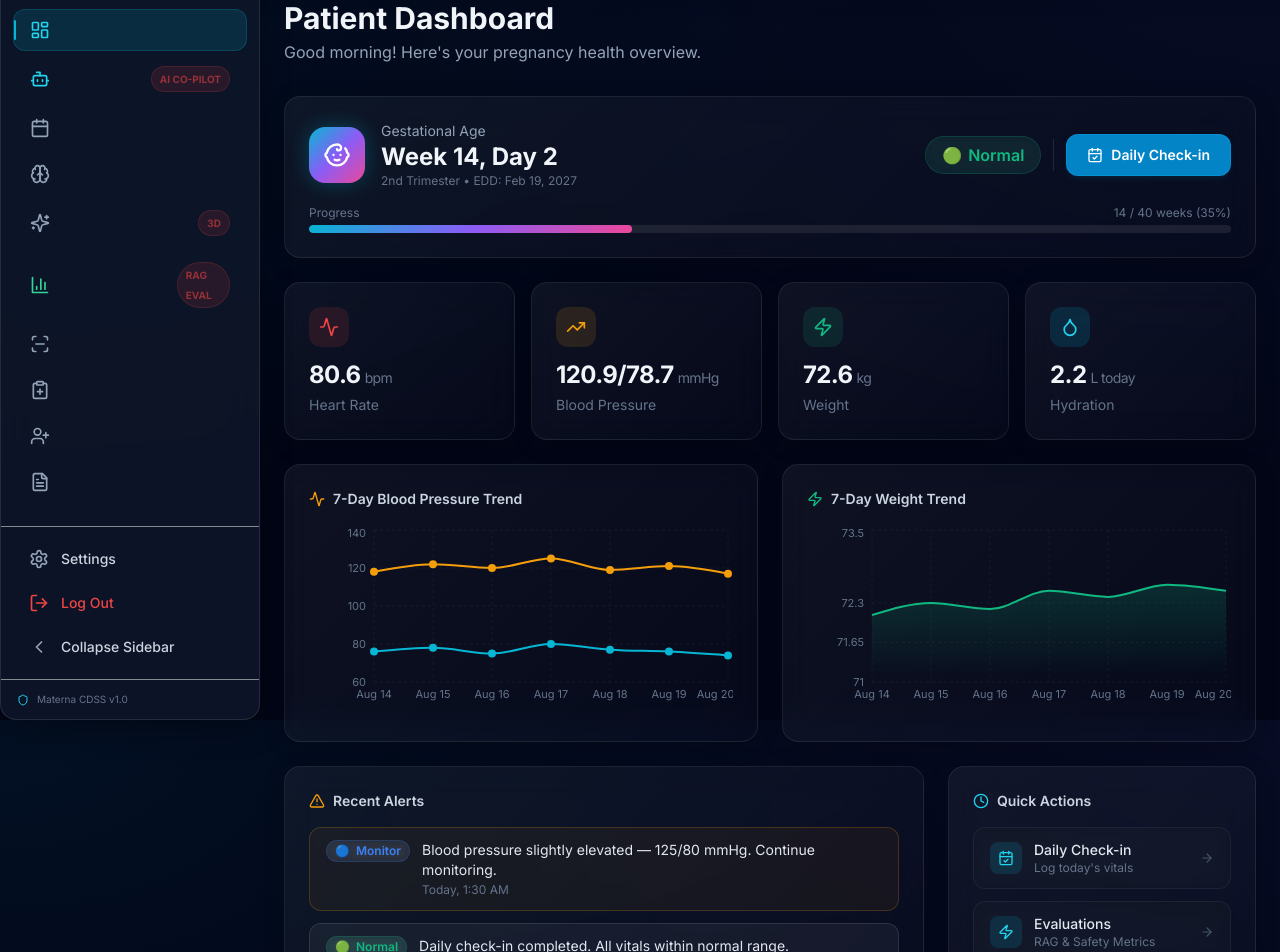
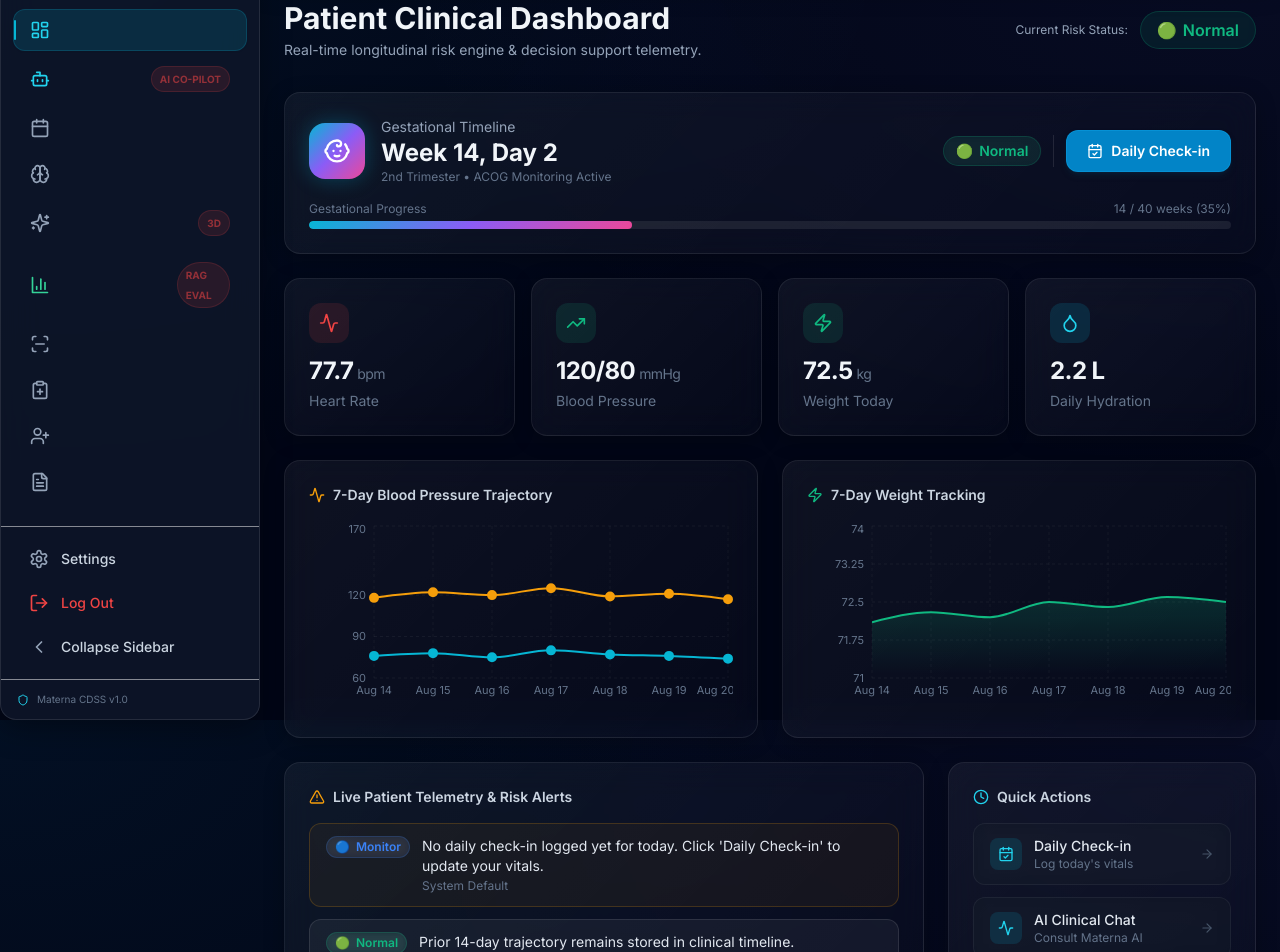
Before and after one commit to SayedELMASRY2/medical-system, a Next.js app in the folder frontend/: page /dashboard in a window 1280 px wide. Shown: the part 80-1032 px from the top of the page. Built offline with nearby package versions, Linux system fonts and the light colour scheme; sample sign-in values are in the browser's storage.

Commit message:
feat: make Dashboard dynamically compute patient risk, vitals, and alerts from live check-in vitals and OCR data

```diff
--- a/frontend/src/app/dashboard/page.tsx
+++ b/frontend/src/app/dashboard/page.tsx
@@ -103,10 +103,105 @@ function CustomTooltip({ active, payload, label }: any) {
    DASHBOARD PAGE
    ═══════════════════════════════════════════════════════ */
 export default function DashboardPage() {
-  const heartRate = useMockVital(78, 8, 2000);
-  const systolic = useMockVital(118, 12, 3000);
-  const diastolic = useMockVital(76, 8, 3500);
-  const weight = useMockVital(72.5, 0.3, 5000);
+  const [patientVitals, setPatientVitals] = useState<any>(null);
+  const [ocrLabs, setOcrLabs] = useState<any[]>([]);
+  const [riskLevel, setRiskLevel] = useState<"low" | "monitor" | "clinical_review" | "high">("low");
+  const [dynamicAlerts, setDynamicAlerts] = useState<Array<{ time: string; message: string; level: "low" | "monitor" | "clinical_review" | "high" }>>([]);
+
+  const heartRate = useMockVital(78, 4, 3000);
+
+  useEffect(() => {
+    if (typeof window !== "undefined") {
+      // 1. Read Daily Check-in Form Vitals
+      const storedVitals = localStorage.getItem("last_patient_vitals");
+      let vitalsObj: any = null;
+      if (storedVitals) {
+        try {
+          vitalsObj = JSON.parse(storedVitals);
+          setPatientVitals(vitalsObj);
+        } catch (e) {}
+      }
+
+      // 2. Read OCR Lab Dataset
+      const storedOcr = localStorage.getItem("patient_ocr_dataset");
+      let ocrList: any[] = [];
+      if (storedOcr) {
+        try {
+          ocrList = JSON.parse(storedOcr);
+          setOcrLabs(ocrList);
+        } catch (e) {}
+      }
+
+      // 3. Evaluate Clinical Risk Level
+      let calculatedLevel: "low" | "monitor" | "clinical_review" | "high" = "low";
+      const alerts: Array<{ time: string; message: string; level: "low" | "monitor" | "clinical_review" | "high" }> = [];
+
+      const sys = vitalsObj?.systolic ? Number(vitalsObj.systolic) : 120;
+      const dia = vitalsObj?.diastolic ? Number(vitalsObj.diastolic) : 80;
+      const headache = vitalsObj?.headache || "";
+      const vision = Boolean(vitalsObj?.visionChanges);
+      const abdo = Boolean(vitalsObj?.abdominalPain);
+      const bleeding = Boolean(vitalsObj?.vaginalBleeding);
+      const fetalMove = vitalsObj?.fetalMovement || "";
+
+      if (sys >= 140 || dia >= 90 || headache === "Severe/Unrelenting" || vision || abdo || bleeding || fetalMove === "Decreased" || fetalMove === "None") {
+        calculatedLevel = "high";
+        alerts.push({
+          time: "Today's Check-in",
+          message: `🚨 HIGH RISK: Blood pressure ${sys}/${dia} mmHg with ${headache || 'severe symptoms'}. Immediate clinical evaluation recommended.`,
+          level: "high",
+        });
+      } else if (sys >= 130 || dia >= 85 || headache === "Mild" || (vitalsObj?.swelling && vitalsObj.swelling.length > 1)) {
+        calculatedLevel = "monitor";
+        alerts.push({
+          time: "Today's Check-in",
+          message: `⚠️ Elevated parameters: Blood pressure ${sys}/${dia} mmHg. Continue close vital tracking.`,
+          level: "monitor",
+        });
+      } else if (vitalsObj) {
+        alerts.push({
+          time: "Today's Check-in",
+          message: `✅ Daily check-in logged: Blood pressure ${sys}/${dia} mmHg, weight ${vitalsObj.weight || 68} kg. All vitals stable.`,
+          level: "low",
+        });
+      }
+
+      // Add OCR alerts if available
+      if (ocrList.length > 0) {
+        alerts.push({
+          time: "Saved Lab Memory",
+          message: `📄 ${ocrList.length} OCR clinical report(s) integrated into gestational timeline.`,
+          level: "low",
+        });
+      }
+
+      if (alerts.length === 0) {
+        alerts.push({
+          time: "System Default",
+          message: "No daily check-in logged yet for today. Click 'Daily Check-in' to update your vitals.",
+          level: "monitor",
+        });
+      }
+
+      setRiskLevel(calculatedLevel);
+      setDynamicAlerts(alerts);
+    }
+  }, []);
+
+  const sysVal = patientVitals?.systolic ? Number(patientVitals.systolic) : 120;
+  const diaVal = patientVitals?.diastolic ? Number(patientVitals.diastolic) : 80;
+  const weightVal = patientVitals?.weight ? `${patientVitals.weight}` : "72.5";
+  const hydrationVal = patientVitals?.hydrationCups ? `${patientVitals.hydrationCups} cups` : "2.2 L";
+
+  // Dynamic BP Chart Data
+  const dynamicBPData = [...mockBPData];
+  if (patientVitals) {
+    dynamicBPData[dynamicBPData.length - 1] = {
+      date: "Today",
+      systolic: sysVal,
+      diastolic: diaVal,
+    };
+  }
 
   return (
     <div className="flex min-h-screen">
@@ -115,13 +210,19 @@ export default function DashboardPage() {
         <Header />
         <main className="p-6 max-w-7xl mx-auto">
           {/* ── Page Title ───────────────────────────── */}
-          <div className="mb-8 animate-fade-in">
-            <h1 className="text-3xl font-bold text-slate-100 mb-1">
-              Patient Dashboard
-            </h1>
-            <p className="text-slate-400">
-              Good morning! Here's your pregnancy health overview.
-            </p>
+          <div className="mb-8 animate-fade-in flex items-center justify-between flex-wrap gap-4">
+            <div>
+              <h1 className="text-3xl font-bold text-slate-100 mb-1">
+                Patient Clinical Dashboard
+              </h1>
+              <p className="text-slate-400 text-sm">
+                Real-time longitudinal risk engine & decision support telemetry.
+              </p>
+            </div>
+            <div className="flex items-center gap-3">
+              <span className="text-xs text-slate-400">Current Risk Status:</span>
+              <AlertBadge level={riskLevel} size="lg" pulse={riskLevel === "high"} />
+            </div>
           </div>
 
           {/* ── Pregnancy Progress Card ──────────────── */}
@@ -132,24 +233,24 @@ export default function DashboardPage() {
                   <Baby size={28} className="text-white" />
                 </div>
                 <div>
-                  <p className="text-sm text-slate-400">Gestational Age</p>
+                  <p className="text-sm text-slate-400">Gestational Timeline</p>
                   <p className="text-2xl font-bold text-slate-100">Week 14, Day 2</p>
-                  <p className="text-xs text-slate-500">2nd Trimester • EDD: Feb 19, 2027</p>
+                  <p className="text-xs text-slate-500">2nd Trimester • ACOG Monitoring Active</p>
                 </div>
               </div>
               <div className="flex items-center gap-3">
-                <AlertBadge level="low" size="lg" />
+                <AlertBadge level={riskLevel} size="md" />
                 <div className="w-px h-8 bg-glass-border" />
                 <Link href="/checkin" className="btn-primary text-sm">
                   <CalendarCheck size={16} />
-                  Daily Check-in
+                  {patientVitals ? "Update Check-in" : "Daily Check-in"}
                 </Link>
               </div>
             </div>
             {/* Progress bar */}
             <div className="mt-4">
               <div className="flex justify-between text-xs text-slate-500 mb-1">
-                <span>Progress</span>
+                <span>Gestational Progress</span>
                 <span>14 / 40 weeks (35%)</span>
               </div>
               <div className="w-full h-2 bg-glass-light rounded-full overflow-hidden">
@@ -161,10 +262,10 @@ export default function DashboardPage() {
           {/* ── Live Vitals Strip ────────────────────── */}
           <div className="grid grid-cols-2 lg:grid-cols-4 gap-4 mb-6">
             {[
-              { icon: <Activity size={20} />, label: "Heart Rate", value: heartRate, unit: "bpm", color: "red", trend: "stable" as const },
-              { icon: <TrendingUp size={20} />, label: "Blood Pressure", value: `${systolic}/${diastolic}`, unit: "mmHg", color: "yellow", trend: "up" as const },
-              { icon: <Zap size={20} />, label: "Weight", value: weight, unit: "kg", color: "green", trend: "stable" as const },
-              { icon: <Droplet size={20} />, label: "Hydration", value: "2.2", unit: "L today", color: "brand", trend: "stable" as const },
+              { icon: <Activity size={20} />, label: "Heart Rate", value: heartRate, unit: "bpm", color: "red" },
+              { icon: <TrendingUp size={20} />, label: "Blood Pressure", value: `${sysVal}/${diaVal}`, unit: "mmHg", color: sysVal >= 140 ? "red" : sysVal >= 130 ? "yellow" : "green" },
+              { icon: <Zap size={20} />, label: "Weight Today", value: weightVal, unit: "kg", color: "green" },
+              { icon: <Droplet size={20} />, label: "Daily Hydration", value: hydrationVal, unit: "", color: "brand" },
             ].map((stat, i) => (
               <GlassCard
                 key={stat.label}
@@ -197,17 +298,17 @@ export default function DashboardPage() {
             <GlassCard className="animate-fade-in-up opacity-0 fill-mode-forwards animation-delay-300">
               <h3 className="text-sm font-semibold text-slate-300 mb-4 flex items-center gap-2">
                 <Activity size={16} className="text-alert-yellow" />
-                7-Day Blood Pressure Trend
+                7-Day Blood Pressure Trajectory
               </h3>
               <div className="h-48">
                 <ResponsiveContainer width="100%" height="100%">
-                  <LineChart data={mockBPData}>
+                  <LineChart data={dynamicBPData}>
                     <CartesianGrid strokeDasharray="3 3" stroke="rgba(255,255,255,0.05)" />
                     <XAxis dataKey="date" tick={{ fill: "#64748b", fontSize: 11 }} axisLine={false} tickLine={false} />
-                    <YAxis tick={{ fill: "#64748b", fontSize: 11 }} axisLine={false} tickLine={false} domain={[60, 140]} />
+                    <YAxis tick={{ fill: "#64748b", fontSize: 11 }} axisLine={false} tickLine={false} domain={[60, 170]} />
                     <Tooltip content={<CustomTooltip />} />
-                    <Line type="monotone" dataKey="systolic" stroke="#f59e0b" strokeWidth={2} dot={{ fill: "#f59e0b", r: 3 }} name="systolic" />
-                    <Line type="monotone" dataKey="diastolic" stroke="#06b6d4" strokeWidth={2} dot={{ fill: "#06b6d4", r: 3 }} name="diastolic" />
+                    <Line type="monotone" dataKey="systolic" stroke="#f59e0b" strokeWidth={2} dot={{ fill: "#f59e0b", r: 4 }} name="systolic" />
+                    <Line type="monotone" dataKey="diastolic" stroke="#06b6d4" strokeWidth={2} dot={{ fill: "#06b6d4", r: 4 }} name="diastolic" />
                   </LineChart>
                 </ResponsiveContainer>
               </div>
@@ -217,14 +318,14 @@ export default function DashboardPage() {
             <GlassCard className="animate-fade-in-up opacity-0 fill-mode-forwards animation-delay-400">
               <h3 className="text-sm font-semibold text-slate-300 mb-4 flex items-center gap-2">
                 <Zap size={16} className="text-alert-green" />
-                7-Day Weight Trend
+                7-Day Weight Tracking
               </h3>
               <div className="h-48">
                 <ResponsiveContainer width="100%" height="100%">
                   <AreaChart data={mockWeightData}>
                     <CartesianGrid strokeDasharray="3 3" stroke="rgba(255,255,255,0.05)" />
                     <XAxis dataKey="date" tick={{ fill: "#64748b", fontSize: 11 }} axisLine={false} tickLine={false} />
-                    <YAxis tick={{ fill: "#64748b", fontSize: 11 }} axisLine={false} tickLine={false} domain={[71, 73.5]} />
+                    <YAxis tick={{ fill: "#64748b", fontSize: 11 }} axisLine={false} tickLine={false} domain={[71, 74]} />
                     <Tooltip content={<CustomTooltip />} />
                     <defs>
                       <linearGradient id="weightGrad" x1="0" y1="0" x2="0" y2="1">
@@ -246,13 +347,13 @@ export default function DashboardPage() {
               <GlassCard className="animate-fade-in-up opacity-0 fill-mode-forwards animation-delay-500">
                 <h3 className="text-sm font-semibold text-slate-300 mb-4 flex items-center gap-2">
                   <AlertTriangle size={16} className="text-alert-yellow" />
-                  Recent Alerts
+                  Live Patient Telemetry & Risk Alerts
                 </h3>
                 <div className="space-y-3">
-                  <AlertItem time="Today, 1:30 AM" message="Blood pressure slightly elevated — 125/80 mmHg. Continue monitoring." level="monitor" />
-                  <AlertItem time="Yesterday" message="Daily check-in completed. All vitals within normal range." level="low" />
-                  <AlertItem time="Aug 17" message="Weight gain trend detected: +0.5 kg over 3 days. Check hydration." level="monitor" />
-                  <AlertItem time="Aug 15" message="Mild headache reported. No vision changes. Monitor closely." level="low" />
+                  {dynamicAlerts.map((alt, idx) => (
+                    <AlertItem key={idx} time={alt.time} message={alt.message} level={alt.level} />
+                  ))}
+                  <AlertItem time="Longitudinal History" message="Prior 14-day trajectory remains stored in clinical timeline." level="low" />
                 </div>
               </GlassCard>
             </div>
@@ -266,9 +367,9 @@ export default function DashboardPage() {
               <div className="space-y-3">
                 {[
                   { label: "Daily Check-in", href: "/checkin", icon: <CalendarCheck size={16} />, desc: "Log today's vitals" },
-                  { label: "Evaluations", href: "/evaluations", icon: <Zap size={16} />, desc: "RAG & Safety Metrics" },
-                  { label: "Calendar", href: "/calendar", icon: <CalendarCheck size={16} />, desc: "View check-in history" },
-                  { label: "Settings", href: "/settings", icon: <Zap size={16} />, desc: "Profile & preferences" },
+                  { label: "AI Clinical Chat", href: "/chat", icon: <Activity size={16} />, desc: "Consult Materna AI" },
+                  { label: "OCR Lab Upload", href: "/ocr", icon: <Zap size={16} />, desc: "Scan new lab PDFs" },
+                  { label: "Calendar & History", href: "/calendar", icon: <CalendarCheck size={16} />, desc: "View history log" },
                 ].map((action) => (
                   <Link
                     key={action.label}
```
